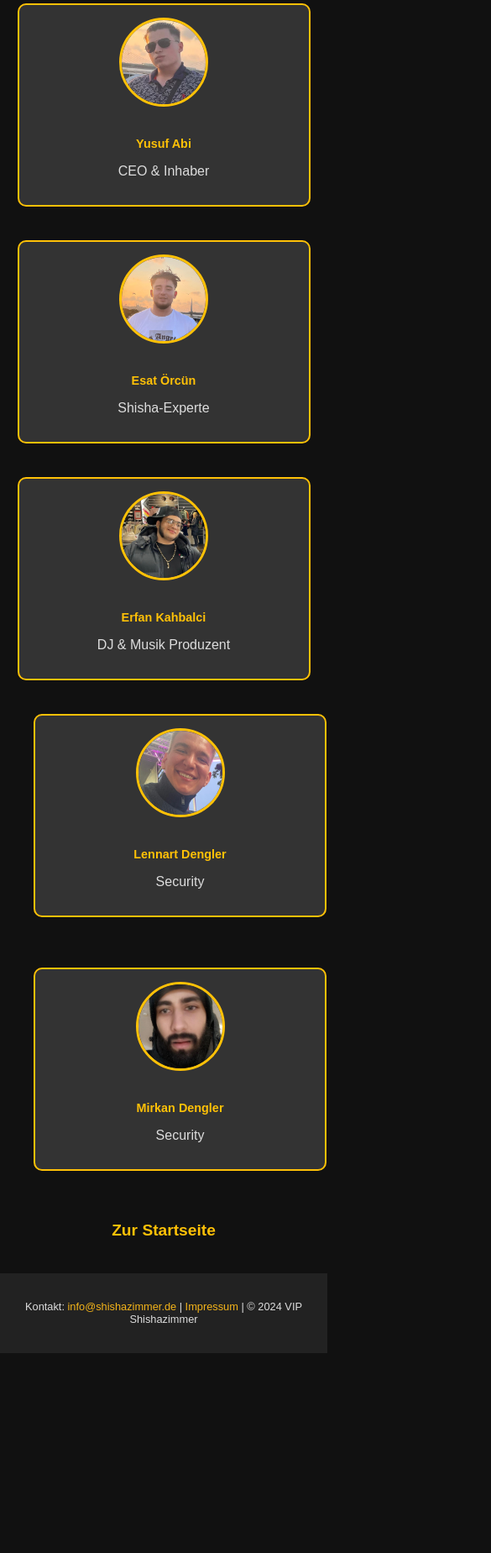
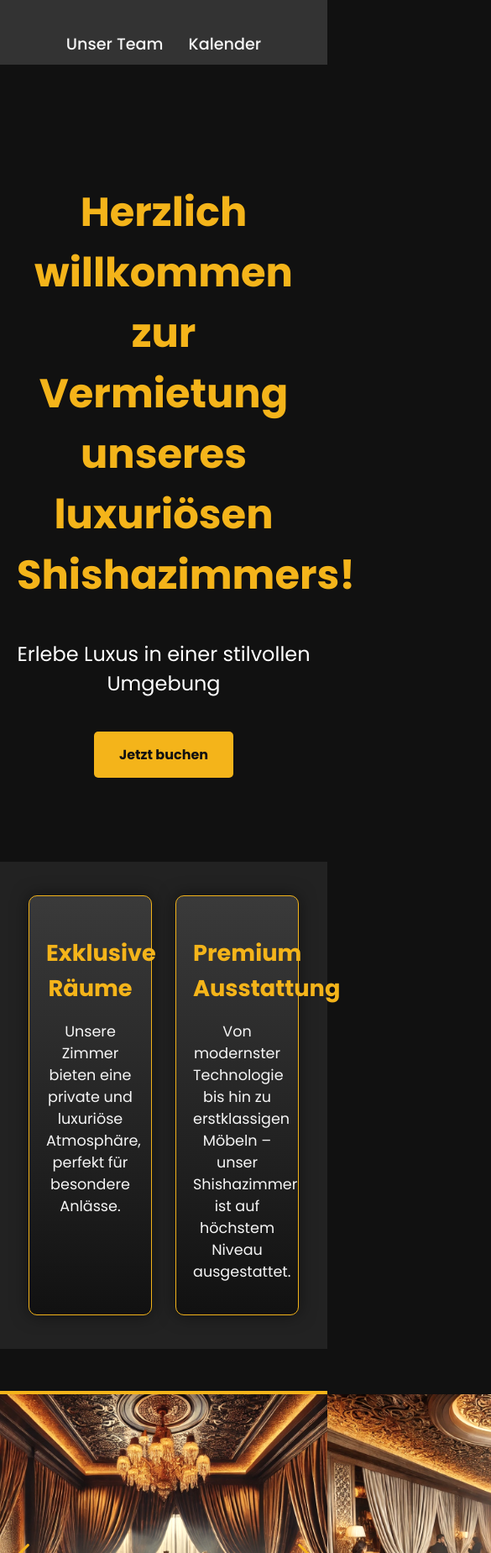
Before and after one commit to EsatOercuen/SchoolProjectWeb, a website: page index.html in a window 390 px wide. Shown: the part 151-2000 px from the top of the page at 84% size, 585 px wide, since content can reach past the window. Before the commit the page ends 1762 px from the top, so only its background shows below. Drawn offline with nearby package versions, Linux system fonts and the light colour scheme.

Commit message:
Update index.html

```diff
--- a/index.html
+++ b/index.html
@@ -1,223 +1,134 @@
 <!doctype html>
-<html lang="de">
+<html class="no-js" lang="de">
 
 <head>
   <meta charset="utf-8">
   <meta name="viewport" content="width=device-width, initial-scale=1">
-  <title>Unser Team - VIP Shishazimmer Vermietung</title>
+  <title>VIP Shishazimmer Vermietung</title>
   <link rel="stylesheet" href="css/style.css">
 
+  <meta name="description" content="VIP Shishazimmer Vermietung">
+  <meta property="og:title" content="VIP Shishazimmer Vermietung">
+  <meta property="og:type" content="product">
+  <meta property="og:url" content="">
+  <meta property="og:image" content="">
+
+  <!-- Favicon -->
   <link rel="icon" type="image/png" href="img/symbol.png">
   <link rel="icon" type="image/png" href="img/symbol.png">
   <link rel="icon" type="image/png" href="img/symbol.png">
   <link rel="apple-touch-icon" type="image/png" href="img/symbol.png">
 
+  <link rel="manifest" href="site.webmanifest">
+  <meta name="theme-color" content="#fafafa">
+
+  <!-- Google Fonts für stilvolle Schriftarten -->
+  <link rel="stylesheet" href="https://fonts.googleapis.com/css2?family=Poppins:wght@400;500;700&display=swap">
+
+  <!-- Swiper CSS für den Slider -->
+  <link rel="stylesheet" href="https://unpkg.com/swiper/swiper-bundle.min.css" />
+
+  <!-- Custom CSS -->
   <style>
-    /* Allgemeines Styling */
-    body {
-      font-family: 'Arial', sans-serif;
-      color: white;
-      background-color: #111;
-      margin: 0;
-      padding: 0;
-      text-align: center;
+    /* Slider soll von Rand zu Rand gehen */
+    .image-slider {
+      width: 100vw;  /* Slider nimmt die volle Breite des Viewports ein */
+      margin-left: calc(-50vw + 50%);  /* Zentriert den Slider */
+      position: relative;
     }
 
-    h1 {
-      color: #fff;
-      font-size: 2rem;
-      margin-top: 40px;
+    .swiper-container {
+      width: 100vw;  /* Die Breite des Containers wird auf den vollen Viewport gesetzt */
+      height: 400px; /* Setze eine Höhe für den Slider */
     }
 
-    h2 {
-      font-size: 1.2rem;
-      color: #FFC107; /* Gelbe Farbe für den Namen */
+    .swiper-slide img {
+      width: 100%;
+      height: 100%;
+      object-fit: cover;  /* Stellt sicher, dass das Bild den Container ausfüllt */
     }
 
-    p {
-      color: #ddd;
+    /* Navigationstasten des Sliders in Gold */
+    .swiper-button-next,
+    .swiper-button-prev {
+      color: #f4b41a; /* Setzt die Farbe der Pfeile auf Gold */
+      position: absolute;
+      bottom: 10px; /* Positioniert die Pfeile am unteren Rand des Sliders */
     }
 
-    /* Team Section */
-    .mitarbeiter {
-      display: flex;
-      flex-direction: column; /* Vertikale Anordnung */
-      align-items: center;
-      padding: 60px 20px;
+    .swiper-button-next {
+      right: 10px;
     }
 
-    .mitarbeiter-card {
-      background-color: #333;
-      border: 2px solid #FFC107; /* Gelber Rand */
-      border-radius: 10px;
-      padding: 20px;
-      text-align: center;
-      width: 250px;
-      margin: 20px;
-      transition: transform 0.3s ease;
+    .swiper-button-prev {
+      left: 10px;
     }
 
-    .mitarbeiter-card:hover {
-      transform: scale(1.05);
+    /* Hover-Effekt für die Pfeile */
+    .swiper-button-next:hover,
+    .swiper-button-prev:hover {
+      color: #d89b0b; /* Dunklerer Goldton bei Hover */
     }
 
-    .mitarbeiter-card img {
-      border-radius: 50%;
-      width: 150px;
-      height: 150px;
-      object-fit: cover;
-      margin-bottom: 20px;
-      border: 3px solid #FFC107; /* Gelber Rand um das Bild */
-    }
-
-    /* Paarige Mitarbeiteranordnung für Lennart und Mirkan */
-    .mitarbeiter-pair {
-      display: flex;
-      justify-content: center;
-      gap: 40px; /* Abstand zwischen den Karten */
-      width: 100%;
-    }
-
-    /* Link zurück zur Startseite */
-    .back-to-home {
-      margin-top: 40px;
-      font-size: 1.2rem;
-    }
-
-    .back-to-home a {
-      text-decoration: none;
-      color: #FFC107;
-      font-weight: bold;
-    }
-
-    .back-to-home a:hover {
-      text-decoration: underline;
-    }
-
-    footer {
-      padding: 20px;
-      background-color: #222;
-      color: #ccc;
-      margin-top: 40px;
-    }
-
-    /* Stil für die E-Mail im Footer (Gold und anklickbar) */
-    footer a {
-      color: #f4b41a;
-      text-decoration: none;
-    }
-
-    footer a:hover {
-      text-decoration: underline;
-    }
-
-    /* Media Queries für ein flexibles Layout */
-    @media (max-width: 768px) {
-      /* Reduziere die Abstände und passe die Kartenbreite an */
-      .mitarbeiter {
-        padding: 20px;
-      }
-
-      .mitarbeiter-card {
-        width: 90%; /* Die Karten füllen den Bildschirm breiter aus */
-      }
-
-      .mitarbeiter-pair {
-        flex-direction: column; /* Anordnung der Karten untereinander auf kleinen Bildschirmen */
-        gap: 20px; /* Weniger Abstand zwischen den Karten */
-      }
-
-      h1 {
-        font-size: 1.5rem; /* Schriftgröße des Titels anpassen */
-      }
-
-      h2 {
-        font-size: 1rem; /* Schriftgröße der Namen anpassen */
-      }
-
-      .back-to-home {
-        margin-top: 20px;
-      }
-
-      footer {
-        font-size: 0.9rem; /* Schriftgröße im Footer anpassen */
-      }
-    }
-
-    @media (max-width: 480px) {
-      /* Für sehr kleine Bildschirme (Smartphones) */
-      .mitarbeiter-card img {
-        width: 100px; /* Bildgröße verkleinern */
-        height: 100px;
-      }
-
-      h1 {
-        font-size: 1.2rem; /* Titel weiter verkleinern */
-      }
-
-      h2 {
-        font-size: 0.9rem; /* Namen verkleinern */
-      }
-
-      .mitarbeiter-card {
-        padding: 15px; /* Weniger Padding in den Karten */
-      }
-
-      footer {
-        font-size: 0.8rem; /* Footer weiter verkleinern */
-      }
-    }
   </style>
 </head>
 
 <body>
   <header>
-    <h1>Unser Team</h1>
+    <div class="header-container">
+      <h1>VIP Shishazimmer Vermietung</h1>
+    </div>
   </header>
 
+  <!-- Navigation -->
+  <nav>
+    <ul class="nav-menu">
+      <li><a href="mitarbeiter.html">Unser Team</a></li>
+      <li><a href="Calender.html">Kalender</a></li>
+    </ul>
+  </nav>
+
   <main>
-    <section class="mitarbeiter">
-      <!-- Yusuf Abi oben -->
-      <div class="mitarbeiter-card">
-        <img src="img/yusuf_abi.jpg" alt="Yusuf Abi">
-        <h2>Yusuf Abi</h2>
-        <p>CEO & Inhaber</p>
+    <section class="hero">
+      <h2>Herzlich willkommen zur Vermietung unseres luxuriösen Shishazimmers!</h2>
+      <p>Erlebe Luxus in einer stilvollen Umgebung</p>
+      <a href="Calender.html" class="btn-primary">Jetzt buchen</a>
+    </section>
+
+    <!-- Features Section -->
+    <section class="features">
+      <div class="feature-item">
+        <h3>Exklusive Räume</h3>
+        <p>Unsere Zimmer bieten eine private und luxuriöse Atmosphäre, perfekt für besondere Anlässe.</p>
       </div>
-
-      <!-- Esat Örcün darunter -->
-      <div class="mitarbeiter-card">
-        <img src="img/esat_orcun.jpg" alt="Esat Örcün">
-        <h2>Esat Örcün</h2>
-        <p>Shisha-Experte</p>
-      </div>
-
-      <!-- Erfan Kahbalci direkt unter Esat Örcün -->
-      <div class="mitarbeiter-card">
-        <img src="img/erfan_kahbalci.jpg" alt="Erfan Kahbalci">
-        <h2>Erfan Kahbalci</h2>
-        <p>DJ & Musik Produzent</p>
-      </div>
-
-      <!-- Lennart und Mirkan Dengler nebeneinander -->
-      <div class="mitarbeiter-pair">
-        <div class="mitarbeiter-card">
-          <img src="img/lennart_dengler.jpg" alt="Lennart Dengler">
-          <h2>Lennart Dengler</h2>
-          <p>Security</p>
-        </div>
-
-        <div class="mitarbeiter-card">
-          <img src="img/mirkan_dengler.jpg" alt="Mirkan Dengler">
-          <h2>Mirkan Dengler</h2>
-          <p>Security</p>
-        </div>
+      <div class="feature-item">
+        <h3>Premium Ausstattung</h3>
+        <p>Von modernster Technologie bis hin zu erstklassigen Möbeln – unser Shishazimmer ist auf höchstem Niveau ausgestattet.</p>
       </div>
     </section>
 
-    <!-- Link zurück zur Startseite -->
-    <div class="back-to-home">
-      <a href="index.html">Zur Startseite</a>
-    </div>
+    <!-- Bilderslider -->
+    <section class="image-slider">
+      <div class="swiper-container">
+        <div class="swiper-wrapper">
+          <!-- Bild 1 -->
+          <div class="swiper-slide">
+            <img src="img/swipper1.jpg" alt="Luxuriöse Shisharäume">
+          </div>
+          <!-- Bild 2 -->
+          <div class="swiper-slide">
+            <img src="img/swipper2.jpg" alt="Premium Ausstattung">
+          </div>
+          <!-- Bild 3 -->
+          <div class="swiper-slide">
+            <img src="img/swipper3.jpg" alt="Exklusive Atmosphäre">
+          </div>
+        </div>
+        <!-- Navigationstasten (unten platziert) -->
+        <div class="swiper-button-next"></div>
+        <div class="swiper-button-prev"></div>
+      </div>
+    </section>
   </main>
 
 <footer>
@@ -228,6 +139,22 @@
   </p>
 </footer>
 
+
+  <!-- Swiper JS -->
+  <script src="https://unpkg.com/swiper/swiper-bundle.min.js"></script>
+  <script>
+    const swiper = new Swiper('.swiper-container', {
+      loop: true,
+      autoplay: {
+        delay: 3000,
+      },
+      navigation: {
+        nextEl: '.swiper-button-next',
+        prevEl: '.swiper-button-prev',
+      },
+    });
+  </script>
+
 </body>
 
 </html>
```
